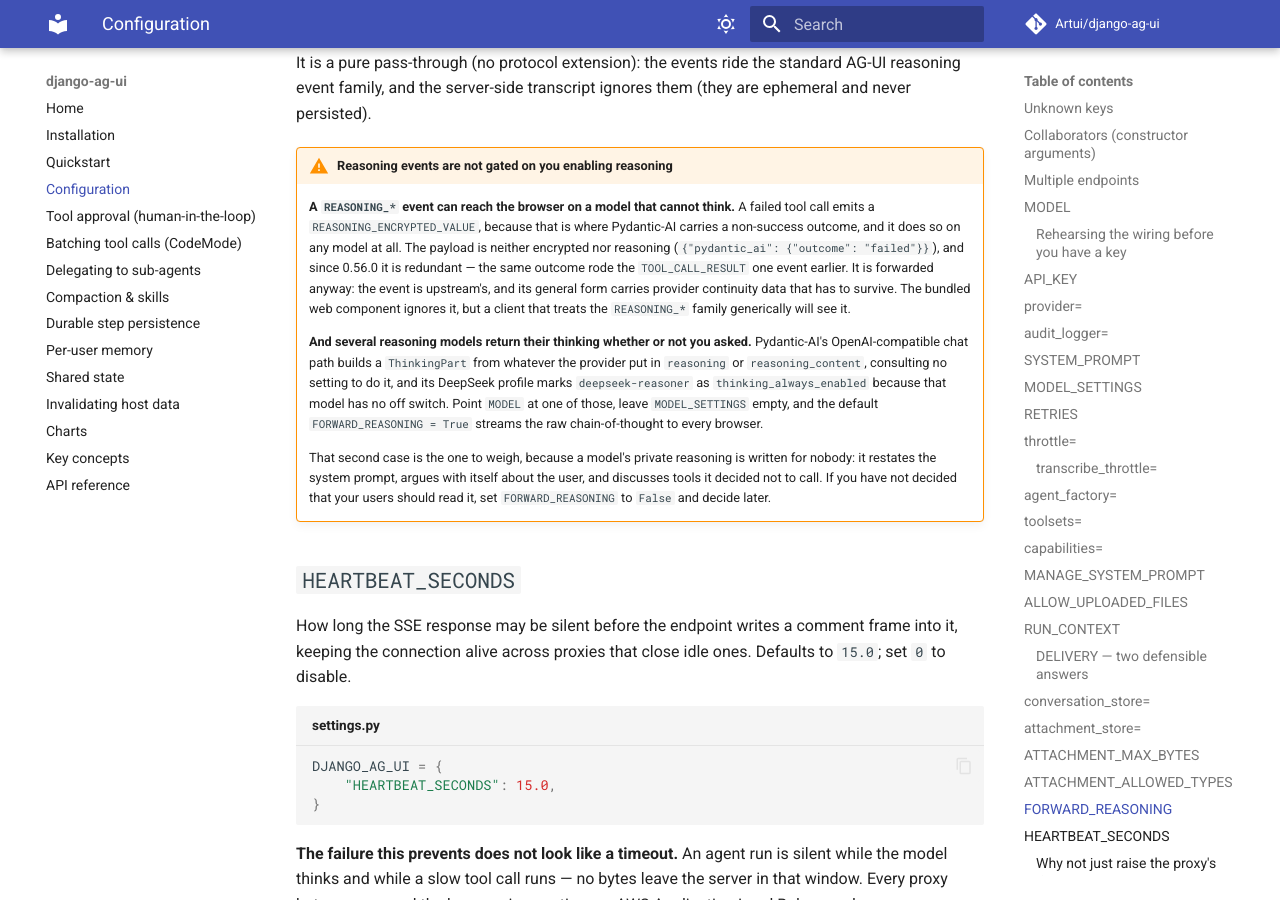
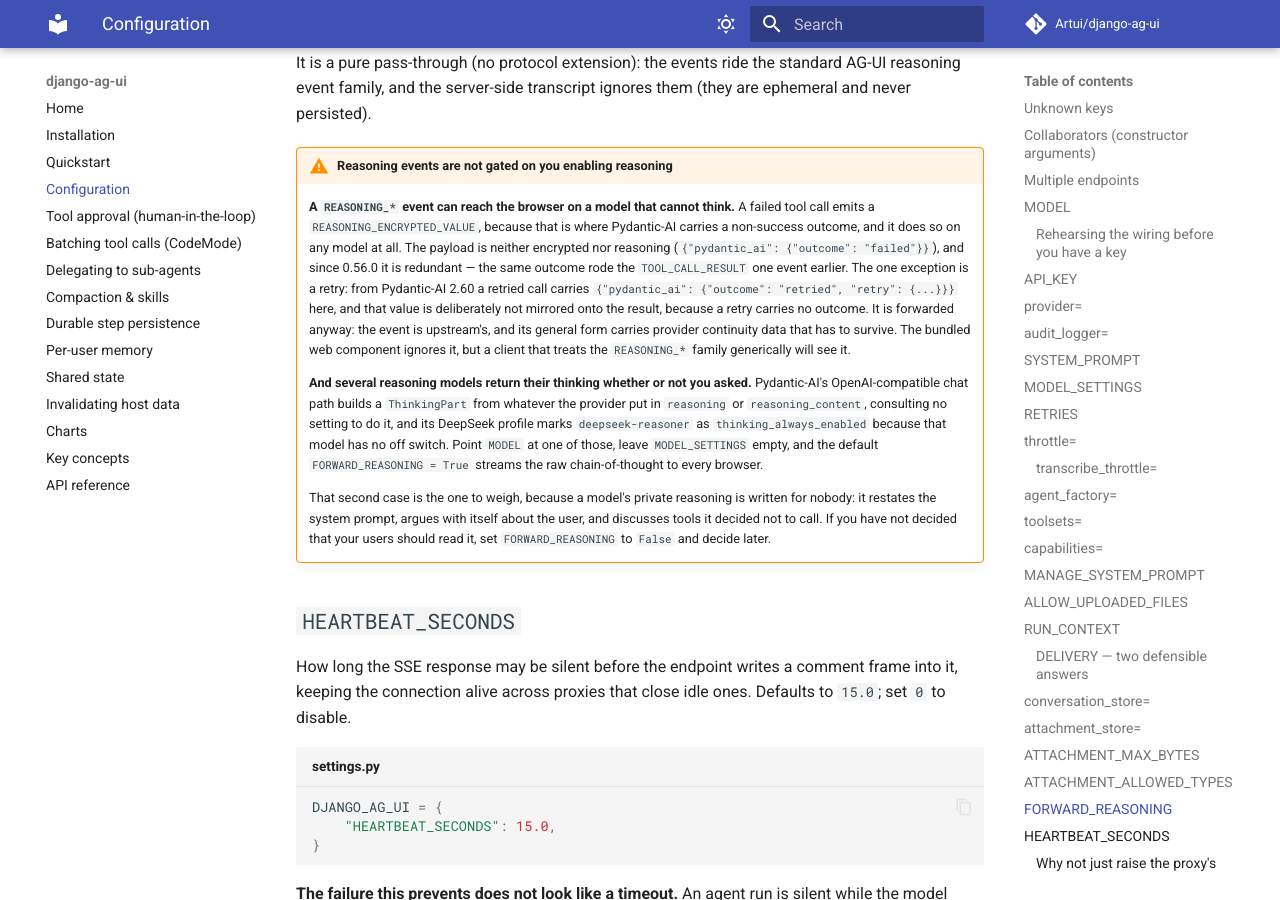
Before and after one commit to Artui/django-ag-ui, an MkDocs documentation site: the page built from docs/configuration.md, in a window 1280 px wide and 900 px high, scrolled down 16131 px. Built offline with MkDocs 1.6.1 and Material for MkDocs 9.7.7, drawn with Linux system fonts in a browser that asks for light colours; comment, search, counter and statistics services are not loaded.

Commit message:
Retried outcome: state the contract it broke, gate both fixture wires
The changelog and two docstrings said a client settled the retried card as
a success; the web component draws a retry as a finished call with or
without the stamp. What broke is the documented contract that a retry
carries no outcome, which misleads a client branching on its presence, so
they say that instead.

The reasoning-event docs called the REASONING_ENCRYPTED_VALUE after a
non-success call redundant; from pydantic-ai 2.60 a retry's carries an
outcome the result deliberately does not mirror, and the docs and the
concepts table now say so.

The ty suppressions on RetryPromptPart are unused on a Python 3.10 venv,
where the lock resolves a pydantic-ai that deprecates nothing, so
unused-ignore-comment is ignored in exactly those two modules.

The fixture byte gate no longer skips the older half of the range: a second
recording of the pre-2.60 wire is checked in, the test compares each half
with its own, and a further test holds that the two differ only in the
retried delegation.

Co-Authored-By: Claude Opus 5.5 <noreply@anthropic.com>

```diff
--- a/docs/configuration.md
+++ b/docs/configuration.md
@@ -712,8 +712,11 @@ are ephemeral and never persisted).
     that is where Pydantic-AI carries a non-success outcome, and it does so on
     any model at all. The payload is neither encrypted nor reasoning
     (`{"pydantic_ai": {"outcome": "failed"}}`), and since 0.56.0 it is redundant
-    — the same outcome rode the `TOOL_CALL_RESULT` one event earlier. It is
-    forwarded anyway: the event is upstream's, and its general form carries
+    — the same outcome rode the `TOOL_CALL_RESULT` one event earlier. The one
+    exception is a retry: from Pydantic-AI 2.60 a retried call carries
+    `{"pydantic_ai": {"outcome": "retried", "retry": {...}}}` here, and that
+    value is deliberately not mirrored onto the result, because a retry carries
+    no outcome. It is forwarded anyway: the event is upstream's, and its general form carries
     provider continuity data that has to survive. The bundled web component
     ignores it, but a client that treats the `REASONING_*` family generically
     will see it.
```
Also changed, not shown: CHANGELOG.md (+5 -4 lines), docs/concepts.md (+1 -1 lines), docs/subagents.md (+3 -2 lines), pyproject.toml (+13 -0 lines), 6 other files.
